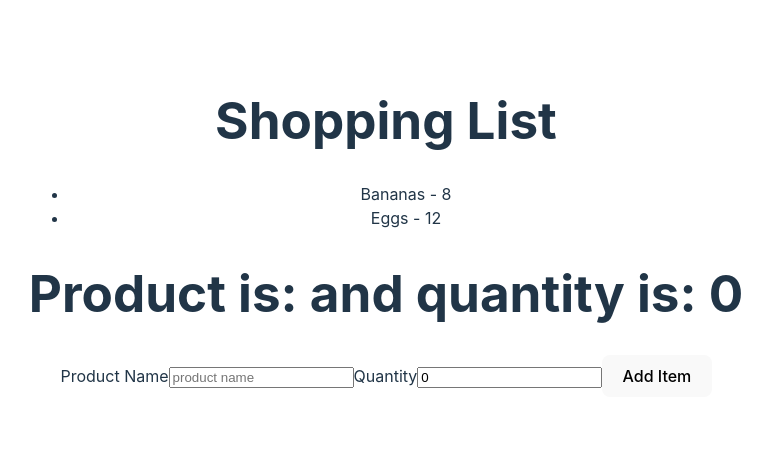
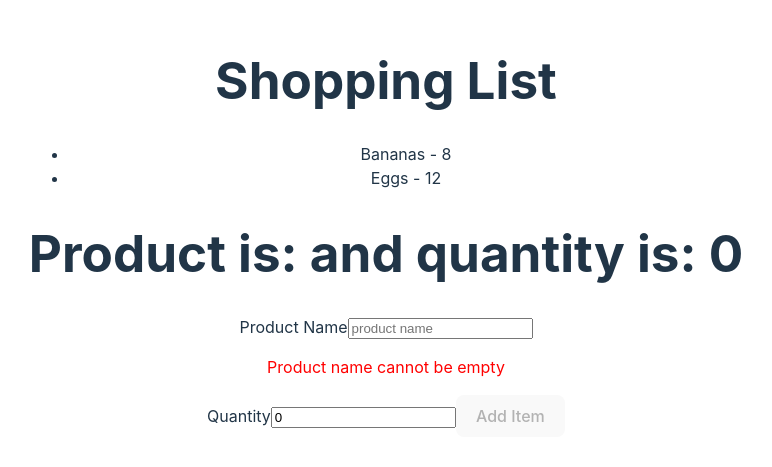
Before and after one commit to Shessire/Web-Dev-Practice, a React (Vite) app in the folder react-forms/: page / in a window 1280 px wide. Shown: the part 173-640 px from the top of the page, without its empty margins (254-1026 px from the left). Built offline with nearby package versions, Linux system fonts and the light colour scheme.

Commit message:
Form Validation From Scratch

```diff
--- a/react-forms/src/ShoppingList.jsx
+++ b/react-forms/src/ShoppingList.jsx
@@ -1,6 +1,7 @@
 import { useState } from "react";
 import { v4 as uuid } from "uuid";
 import ShoppingListForm from "./ShoppingListForm";
+import ValidatedShoppingListForm from "./ValidatedShoppingListForm";
 
 function ShoppingList () {
 
@@ -28,7 +29,7 @@ function ShoppingList () {
                     </li>
                 ))}
             </ul>
-            <ShoppingListForm addItem = {addItem}/>
+            <ValidatedShoppingListForm addItem = {addItem}/>
         </div>
     )
 }
--- /dev/null
+++ b/react-forms/src/ValidatedShoppingListForm.jsx
@@ -0,0 +1,72 @@
+import { useState } from "react";
+
+function ValidatedShoppingListForm ({ addItem }) {
+
+    const [formData, setFormData] = useState({ product:"", quantity: 0 });
+    const [productIsValid, setProductIsValid] = useState(false);
+
+
+    const validate = (product) => {
+        if (product.length === 0) {
+            setProductIsValid(false)
+        } else {
+            setProductIsValid(true)
+        }
+    }
+
+
+    const handleChange = (e) => {
+        const changedField = e.target.name;
+        const newValue = e.target.value
+
+        if(changedField === "product") {
+            validate(newValue)
+        }
+
+        setFormData((currData) => {
+            return {
+                ...currData,
+                [changedField]: newValue,
+            }
+        })
+    }
+
+    const handleSubmit = (e) => {
+        e.preventDefault();
+        if(productIsValid) {
+            addItem(formData)
+            setFormData({ product:"", quantity: 0 })
+        }
+    }
+
+    return (
+        <form onSubmit={handleSubmit}>
+            <h1>Product is: {formData.product} and quantity is: {formData.quantity}</h1>
+            <label htmlFor="product">Product Name</label>
+            <input
+                type="text"
+                placeholder="product name"
+                name="product"
+                id="product"
+                value={formData.product}
+                onChange={handleChange}/>
+            {
+                !productIsValid && (
+                    <p style={{ color: "red" }}>Product name cannot be empty</p>
+                )
+            }
+            <label htmlFor="quantity">Quantity</label>
+            <input
+                type="number"
+                placeholder="1"
+                name="quantity"
+                id="quantity"
+                value={formData.quantity}
+                onChange={handleChange}/>
+
+            <button disabled={!productIsValid}>Add Item</button>
+        </form>
+    )
+}
+
+export default ValidatedShoppingListForm;
```
